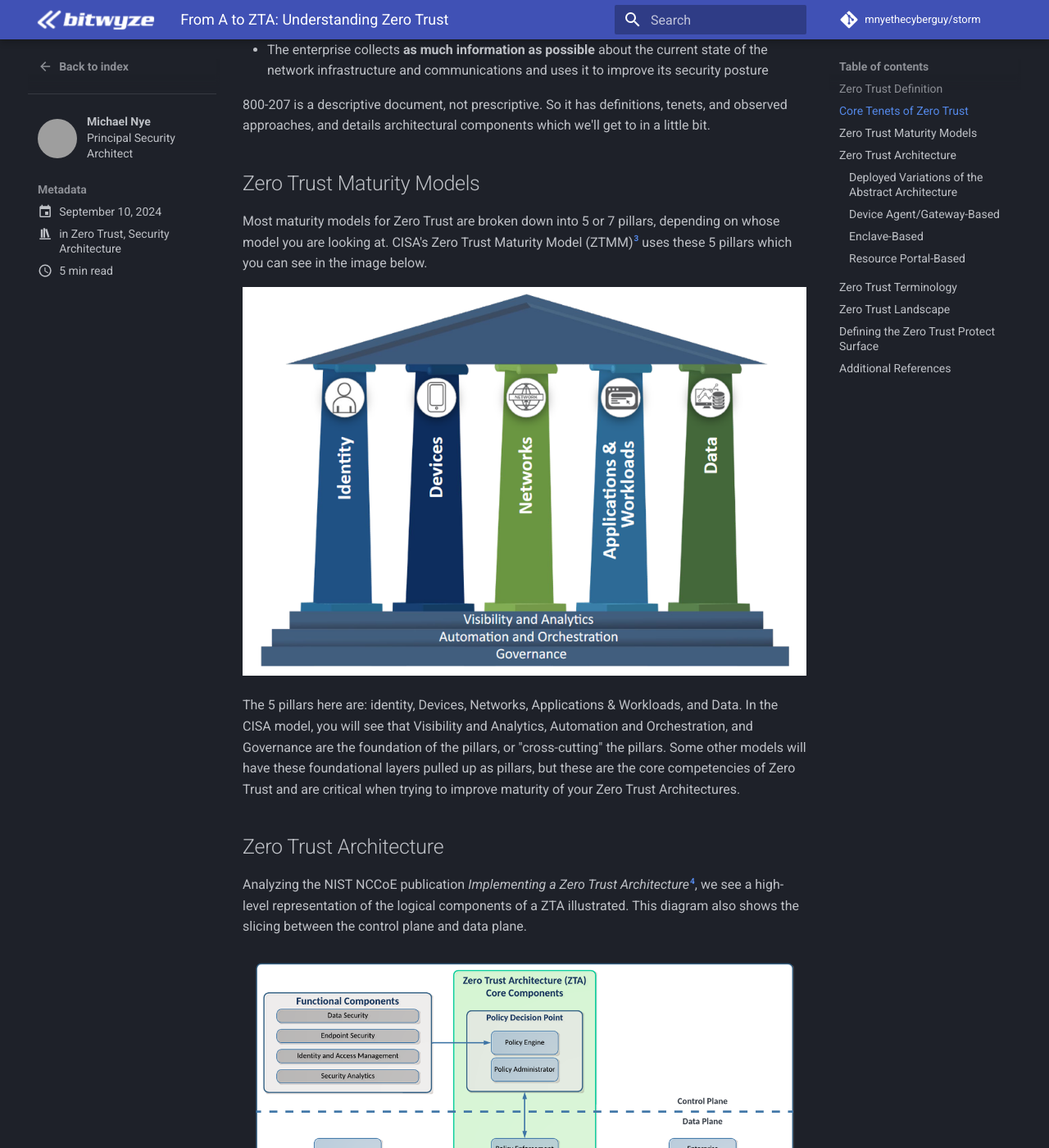
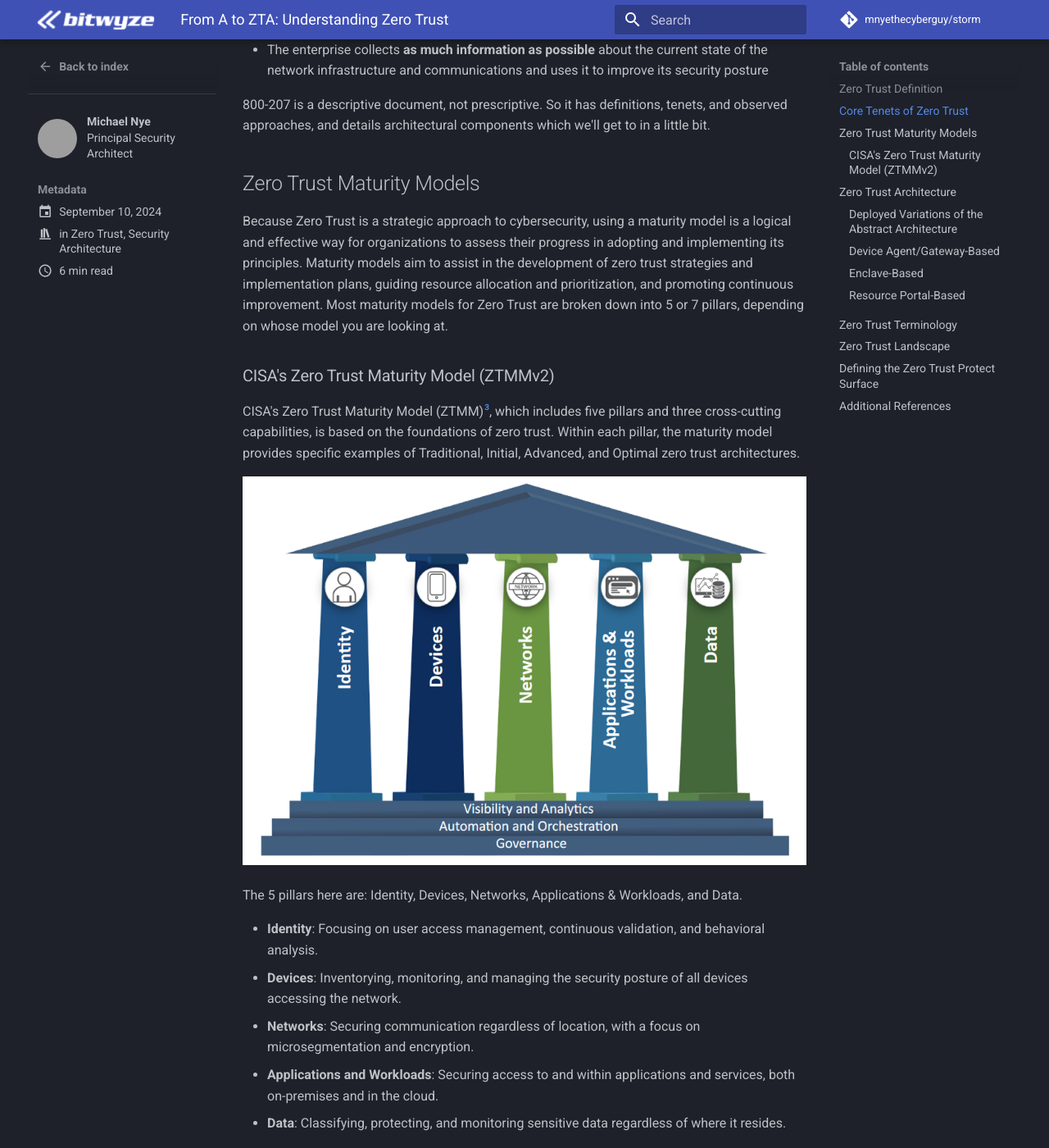
Before and after one commit to mnyethecyberguy/storm, an MkDocs documentation site: the page built from docs/blog/posts/zt-overview.md, in a window 1280 px wide and 1400 px high, scrolled down 1762 px. Shown: the whole window at 82% size. Built offline with MkDocs 1.6.1 and Material for MkDocs 9.7.7, drawn with Linux system fonts in a browser that asks for light colours; comment, search, counter and statistics services are not loaded; some of the changed text lies outside the part shown; grey boxes are pictures that could not be loaded.

Commit message:
Updated zt-overview.md

```diff
--- a/docs/blog/posts/zt-overview.md
+++ b/docs/blog/posts/zt-overview.md
@@ -52,11 +52,29 @@
 
 ## Zero Trust Maturity Models
 
-Most maturity models for Zero Trust are broken down into 5 or 7 pillars, depending on whose model you are looking at.  CISA's Zero Trust Maturity Model (ZTMM)[^3] uses these 5 pillars which you can see in the image below.
+Because Zero Trust is a strategic approach to cybersecurity, using a maturity model is a logical and effective way for organizations to assess their progress in adopting and implementing its principles. Maturity models aim to assist in the development of zero trust strategies and implementation plans, guiding resource allocation and prioritization, and promoting continuous improvement. Most maturity models for Zero Trust are broken down into 5 or 7 pillars, depending on whose model you are looking at.
+
+### CISA's Zero Trust Maturity Model (ZTMMv2)
+
+CISA's Zero Trust Maturity Model (ZTMM)[^3], which includes five pillars and three cross-cutting capabilities, is based on the foundations of zero trust. Within each pillar, the maturity model provides specific examples of Traditional, Initial, Advanced, and Optimal zero trust architectures.
 
 ![CISA ZTMM](../../assets/images/zt-cisa-ztmm.png)
 
-The 5 pillars here are: identity, Devices, Networks, Applications & Workloads, and Data.  In the CISA model, you will see that Visibility and Analytics, Automation and Orchestration, and Governance are the foundation of the pillars, or "cross-cutting" the pillars.  Some other models will have these foundational layers pulled up as pillars, but these are the core competencies of Zero Trust and are critical when trying to improve maturity of your Zero Trust Architectures.
+The 5 pillars here are: Identity, Devices, Networks, Applications & Workloads, and Data.
+
+- **Identity**: Focusing on user access management, continuous validation, and behavioral analysis.
+- **Devices**: Inventorying, monitoring, and managing the security posture of all devices accessing the network.
+- **Networks**: Securing communication regardless of location, with a focus on microsegmentation and encryption.
+- **Applications and Workloads**: Securing access to and within applications and services, both on-premises and in the cloud.
+- **Data**: Classifying, protecting, and monitoring sensitive data regardless of where it resides.
+
+In the CISA model, you will see that Visibility and Analytics, Automation and Orchestration, and Governance are the foundation of the pillars, or "cross-cutting" capabilities of the pillars.  These capabilities enhance interoperability and effectiveness.
+
+- **Visibility and Analytics**: Gaining insights into network activity, user behavior, and system performance.
+- **Automation and Orchestration**: Automating processes and orchestrating responses to security incidents.
+- **Governance**: Establishing and enforcing policies for Zero Trust implementation and compliance.
+
+Some other models will have these foundational layers pulled up as pillars, but these are the core competencies of Zero Trust and are critical when trying to improve maturity of your Zero Trust Architectures.
 
 ## Zero Trust Architecture
 
@@ -92,17 +110,15 @@
 
 `Subject`
 
-: The thing that is going to be accessing, or requesting access to something else.
+: A combination of user, application, service, and device. The thing that is going to be accessing, or requesting access to something else.
 
 `Action`
 
-:
+: Granting, denying, or revoking access to a resource. This is where the Policy Enforcement Points are actually controlling the access. Allowing, and in some cases brokering, or restricting the access.
 
-`Target`
+`Resource`
 
-:
-
-`Condition`
+: All enterprise assets including data, services, applications, compute resources, virtual and cloud components. The things a subject is trying to access.
 
 ## Zero Trust Landscape
 
```
